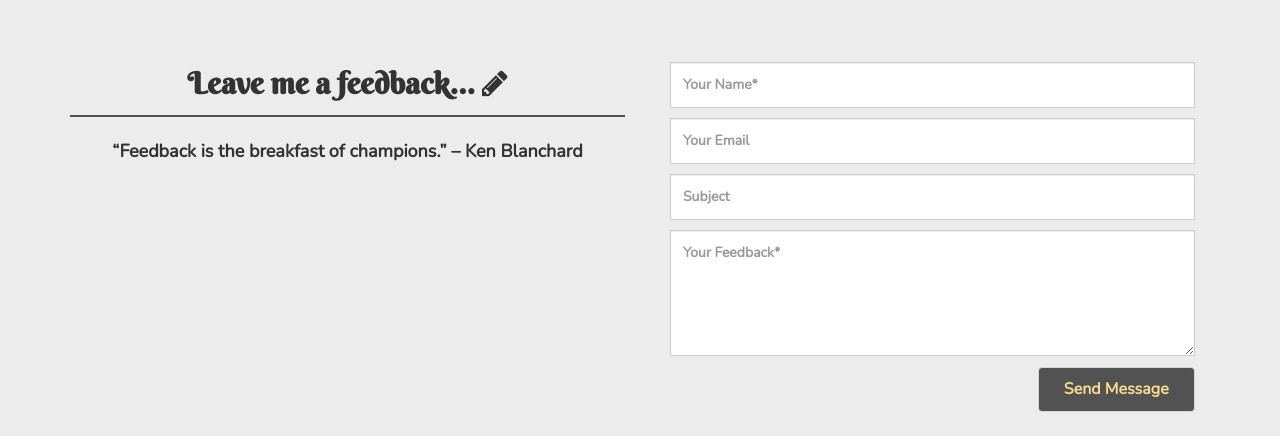
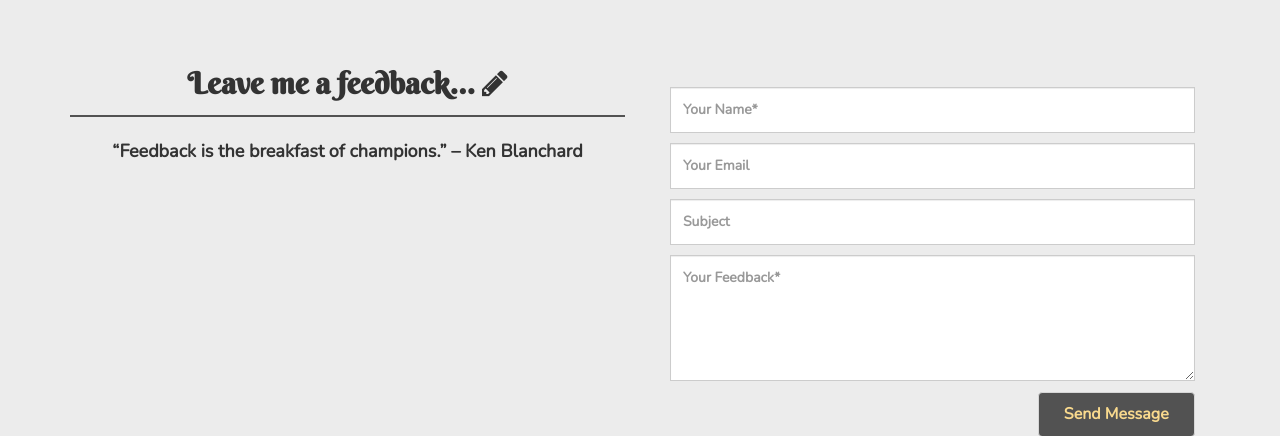
Before and after one commit to IamSaiSudheer/IamSaiSudheer, a PHP site: page /feedback.php in a window 1280 px wide. Shown: the part 53-489 px from the top of the page. Run offline with PHP 8.4, Linux system fonts and the light colour scheme; some libraries are stand-ins or nearby versions.

Commit message:
Modified the Feedback CSS code.

```diff
--- a/css/iamsaisudheer-style.css
+++ b/css/iamsaisudheer-style.css
@@ -603,3 +603,6 @@ ul.item-details > li > strong {
     opacity:1;filter:"alpha(opacity=100)";
     -ms-filter:"alpha(opacity=100)";
 }
+#feedback-form {
+  padding: 40px 0px 0px 0px;
+}
```
